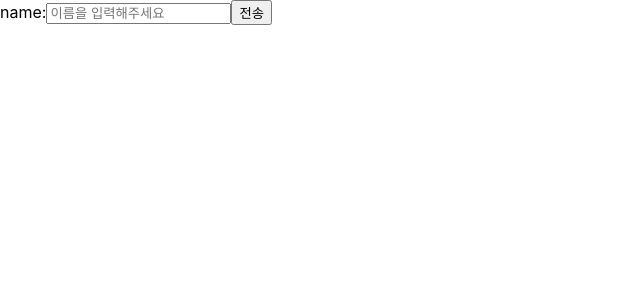
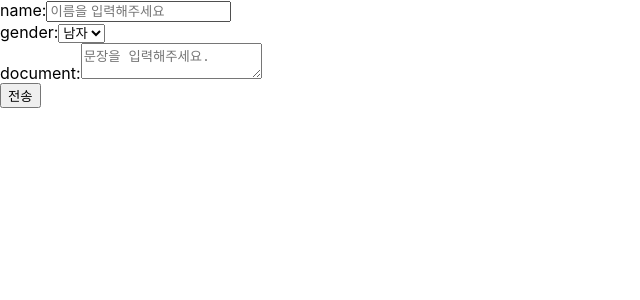
Before and after one commit to kimseungcheo/react1-2, a React (Create React App) app: page / in a window 1280 px wide. Shown: the top 300 px of the page, without its empty margins (0-640 px from the left). Built offline with nearby package versions, Linux system fonts and the light colour scheme.

Commit message:
20240529

```diff
--- a/src/chapter_11/SignUp.jsx
+++ b/src/chapter_11/SignUp.jsx
@@ -3,6 +3,7 @@ import { useState } from "react";
 export default function SignUp() {
     const [name, setName] = useState()
     const [gender, setGender] = useState('남자')
+    const [document, setDocument] = useState()
 
     const handleChangeName = (e) => {
         setName(e.target.value)
@@ -10,8 +11,11 @@ export default function SignUp() {
     const handleChangeGender = (e) => {
         setGender(e.target.value)
     }
+    const handleChangeDocument = (e) => {
+        setDocument(e.target.value)
+    }
     const handleSubmit = (e) => {
-        alert(`name: ${name}, gender: ${gender}`)
+        alert(`name: ${name}, gender: ${gender} document: ${document}`)
         e.preventDefault()
     }
     return(
@@ -21,6 +25,23 @@ export default function SignUp() {
                 <input type="text" value={name} onChange={handleChangeName} placeholder="이름을 입력해주세요"/>
 
             </label>
+            <br></br>
+            <label>
+                gender:
+                <select value={name} onChange={handleChangeGender} >
+                <option value="남자">남자</option>
+                <option value="여자">여자</option>
+                </select>
+
+            </label>
+            <br>
+            </br>
+            <label>
+                document:
+                <textarea value={document} onChange={handleChangeDocument} placeholder="문장을 입력해주세요."/>
+            </label>
+            <br>
+            </br>
             <button type="submit">전송</button>
         </form>
     )
```
Also changed, not shown: 1 other file (tests, documents, lock files or other folders).
